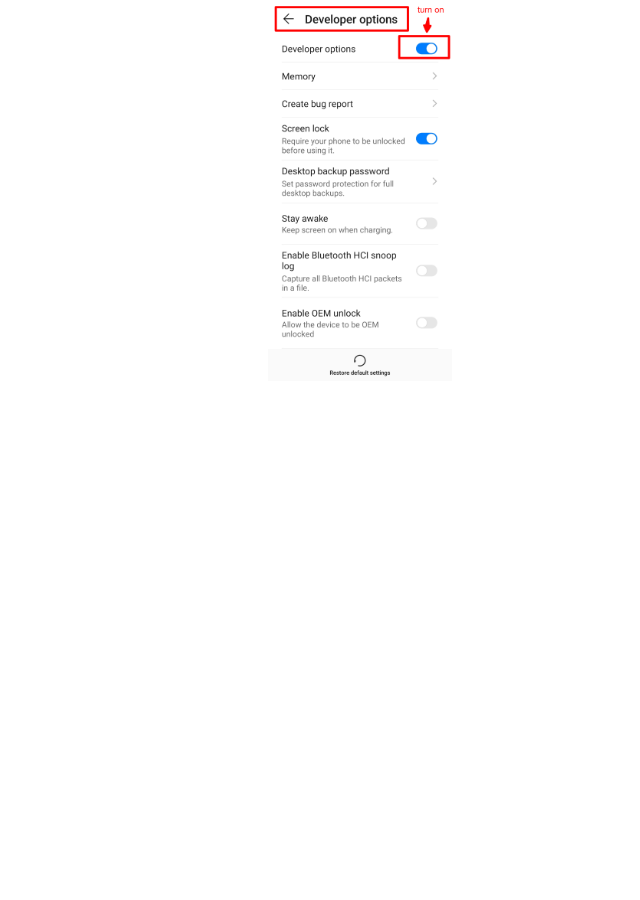
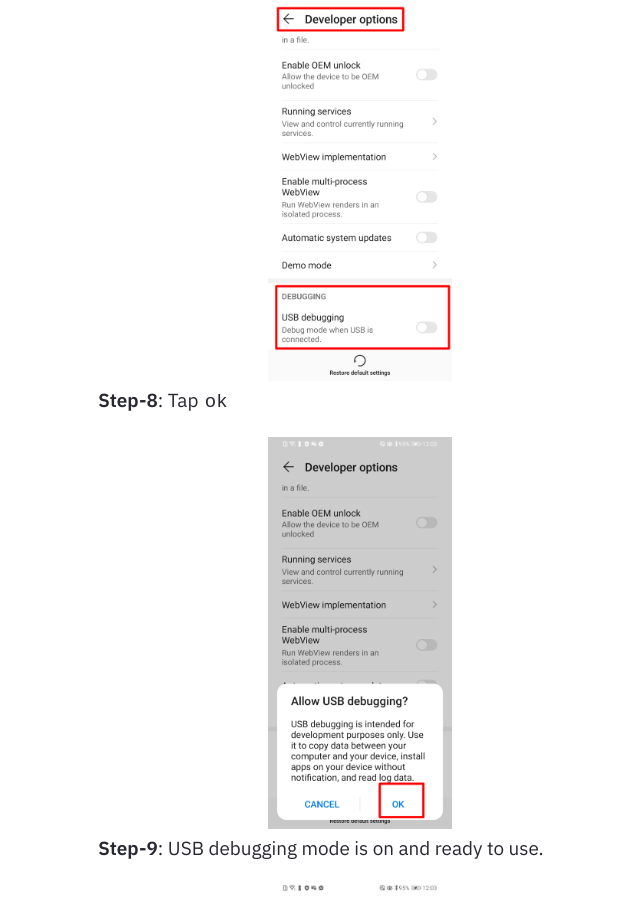
Before and after one commit to jessie-pastan/jessie-pastan.github.io, a Jekyll site: the page built from _posts/2022-10-22-Web-app-debugging-part-1.md, in a window 1280 px wide and 900 px high, scrolled down 3353 px. Shown: the whole window, without its empty margins (280-920 px from the left). Built offline with Jekyll 4.4.1, drawn with Linux system fonts in a browser that asks for light colours; before the commit the page ends 3752 px from its top, so only the background shows below that.

Commit message:
feat: JJJ-111 update blog

```diff
--- a/_posts/2022-10-22-Web-app-debugging-part-1.md
+++ b/_posts/2022-10-22-Web-app-debugging-part-1.md
@@ -41,5 +41,15 @@ This example will demonstrate by using Huawei p30lite android phone.
 
 **Step-7**: Scroll down to the debugging section and turn on the toggle
 <div class="center-align-text">
-<img src="../assets/img/2022-10-22-Web-app-debugging-part-1/6.png" width="35%">
+<img src="../assets/img/2022-10-22-Web-app-debugging-part-1/7.png" width="35%">
 </div>
+
+**Step-8**: Tap `ok`
+<div class="center-align-text">
+<img src="../assets/img/2022-10-22-Web-app-debugging-part-1/8.png" width="35%">
+</div>
+
+**Step-9**: USB debugging mode is on and ready to use.
+<div class="center-align-text">
+<img src="../assets/img/2022-10-22-Web-app-debugging-part-1/9.png" width="35%">
+</div>
```
Also changed, not shown: assets/img/2022-10-22-Web-app-debugging-part-1/8.png (added), assets/img/2022-10-22-Web-app-debugging-part-1/9.png (added).
